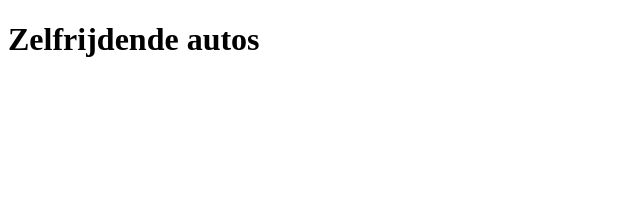
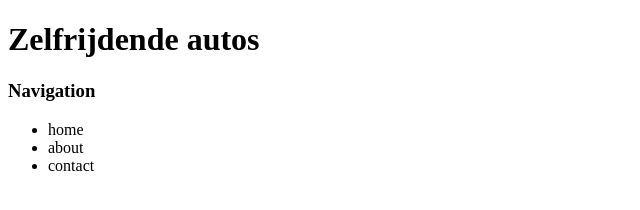
Before and after one commit to hugodehaan/zelfrijdendeautos2, a plain HTML site: page index.html in a window 1280 px wide. Shown: the whole page, without its empty margins (0-640 px from the left). Drawn offline with Linux system fonts and the light colour scheme.

Commit message:
added navigation

```diff
--- a/index.html
+++ b/index.html
@@ -1,11 +1,13 @@
 <!DOCTYPE html>
 <html>
+
 <head>
 	<meta charset="utf-8">
 	<meta name="viewport" content="width=device-width">
 	<title>zelfrijdede autos</title>
 	<link href="style.css" rel="stylesheet" type="text/css" />
 </head>
+
 <body>
 	<div id="container">
 		<div id="header">
@@ -13,15 +15,16 @@
 		</div>
 		<div id="content">
 			<div id="nav">
-
+				<h3>Navigation</h3>
+				<ul>
+					<li>home</li>
+					<li>about</li>
+					<li>contact</li>
 			</div>
-        <div id="main"
-
-        </div>
-        <div id="footer"
-
-        </div>
+			<div id="main" </div>
+			<div id="footer" </div>
 		</div>
 
 </body>
+
 </html>
```
Lines whose indentation alone changed are shown as unchanged.
